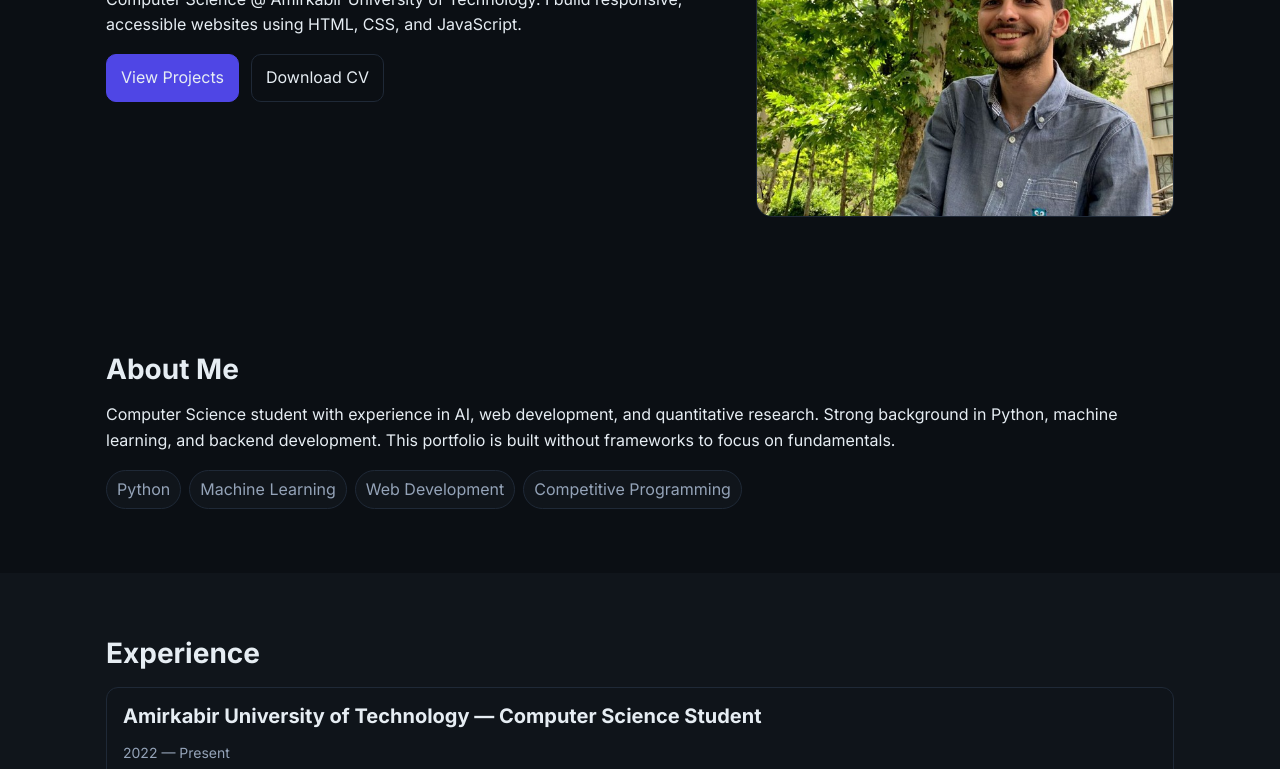
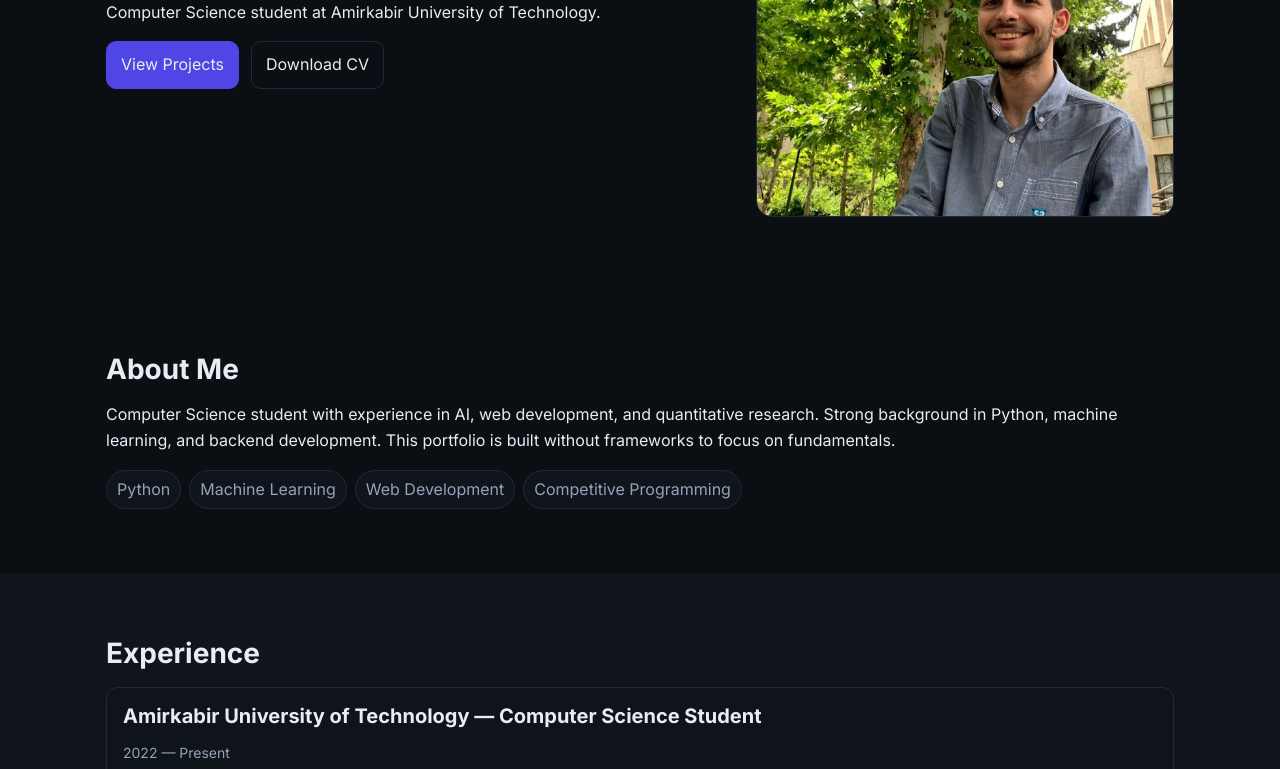
Before and after one commit to am-ma-karami/portfolio-2025, a plain HTML site: page index.html in a window 1280 px wide. Shown: the part 331-1100 px from the top of the page. Drawn offline with Linux system fonts and the light colour scheme.

Commit message:
style: simplify hero description to CS student only

```diff
--- a/index.html
+++ b/index.html
@@ -28,7 +28,7 @@
         <div class="container grid-2">
           <div>
             <h1>Hi, I'm amirmahdi karami</h1>
-            <p>Computer Science @ Amirkabir University of Technology. I build responsive, accessible websites using HTML, CSS, and JavaScript.</p>
+            <p>Computer Science student at Amirkabir University of Technology.</p>
             <div class="cta-group">
               <a class="btn primary" href="#projects">View Projects</a>
               <a class="btn" href="assets/AmirMahdi-Karami-CV.pdf" download>Download CV</a>
```
